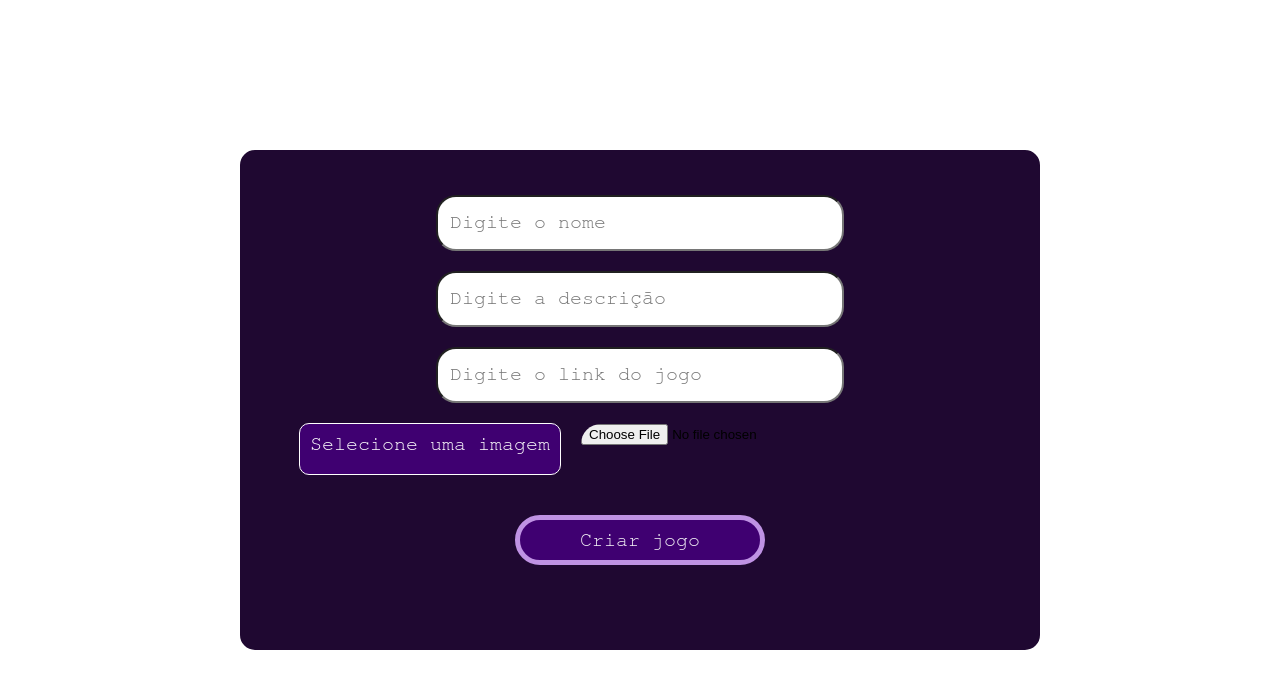
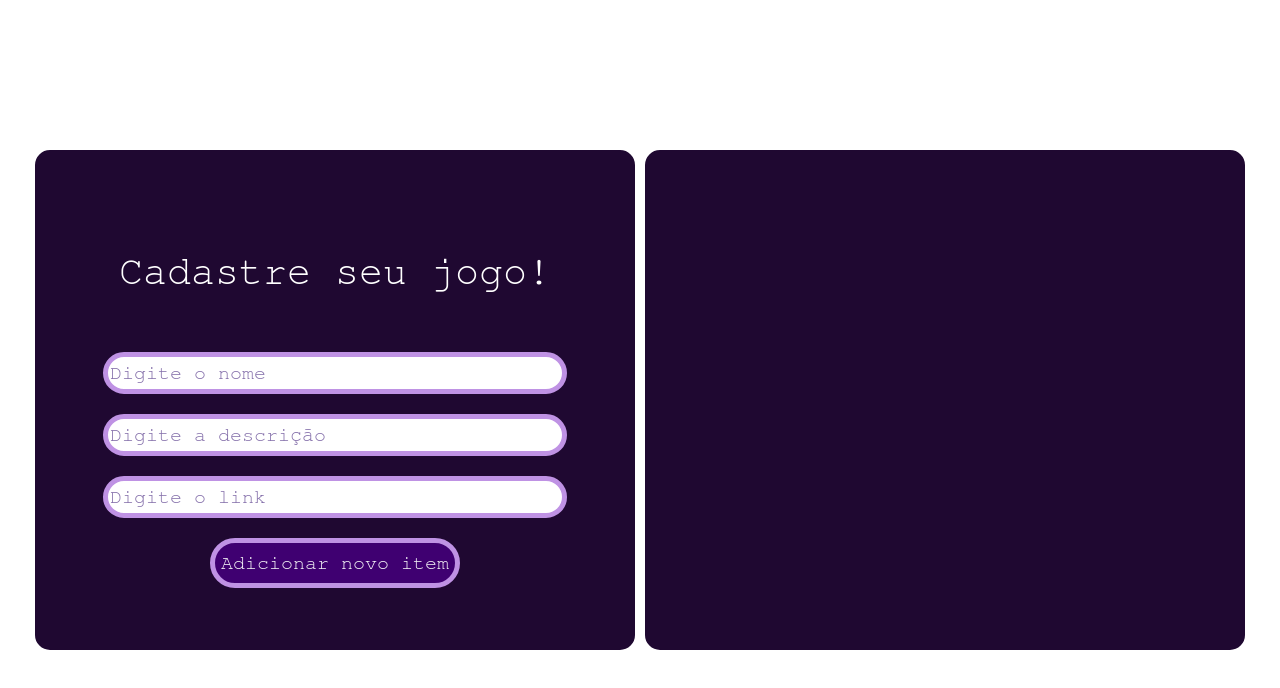
Before and after one commit to fabidev32/CTRL_Young_3_Projeto_React, a React (Create React App) app: page / in a window 1280 px wide. Shown: the top 688 px of the page. Built offline with nearby package versions, Linux system fonts and the light colour scheme.

Commit message:
Adicioanando código teste

```diff
--- a/src/App.js
+++ b/src/App.js
@@ -1,8 +1,19 @@
-import CadastrarJogo from "./componentes/cadastrar_jogo/cadastrar_jogo"
+// import CadastrarJogo from "./componentes/cadastrar_jogo/cadastrar_jogo"
+
+// function App() {
+//   return (
+//     <CadastrarJogo></CadastrarJogo>
+//   );
+// }
+
+// export default App;
+
+
+import Teste from "./componentes/teste/input"
 
 function App() {
   return (
-    <CadastrarJogo></CadastrarJogo>
+    <Teste></Teste>
   );
 }
 
--- /dev/null
+++ b/src/componentes/teste/input.js
@@ -0,0 +1,55 @@
+import { useState } from "react";
+import "./teste.css";
+
+export default function CadastrarJogo() {
+  const [nome, setNome] = useState("");
+  const [descricao, setDescricao] = useState("");
+  const [link, setLink] = useState("");
+  const [listaJogos, setListaJogos] = useState([]);
+
+  const NovoJogo = () => {
+    const novoJogo = { nome, descricao, link };
+    setListaJogos([...listaJogos, novoJogo]);
+  };
+
+  return (
+    <div class="formulario">
+      <div class="itens_formulario">
+        <div>
+          <p> Cadastre seu jogo! </p>
+          <input
+            type="text"
+            placeholder="Digite o nome"
+            value={nome}
+            onChange={(e) => setNome(e.target.value)}
+          />
+          <input
+            type="text"
+            placeholder="Digite a descrição"
+            value={descricao}
+            onChange={(e) => setDescricao(e.target.value)}
+          />
+          <input
+            type="text"
+            placeholder="Digite o link"
+            value={link}
+            onChange={(e) => setLink(e.target.value)}
+          />
+          <button onClick={() => NovoJogo()}>Adicionar novo item</button>
+        </div>
+
+        <div class="div_lista_jogos">
+          {listaJogos.map((jogo, posicao_array) => (
+            <div key={posicao_array}>
+              <h3>{jogo.nome}</h3>
+              <p>{jogo.descricao}</p>
+              <a href={jogo.link} target="_blank">
+                Acessar jogo
+              </a>
+            </div>
+          ))}
+        </div>
+      </div>
+    </div>
+  );
+}
--- /dev/null
+++ b/src/componentes/teste/teste.css
@@ -0,0 +1,111 @@
+.formulario {
+  display: flex;
+  justify-content: center;
+  align-items: center;
+  flex-direction: row;
+  width: 100%;
+  height: 100vh;
+  flex-direction: column;
+  gap: 20px;
+}
+
+.itens_formulario {
+  display: flex;
+}
+
+.itens_formulario div {
+  display: flex;
+  justify-content: center;
+  align-items: center;
+  flex-direction: column;
+  width: 600px;
+  height: 500px;
+  gap: 20px;
+  border-radius: 20px;
+  border: 5px solid white;
+  background-color: #1f0831;
+}
+
+.itens_formulario div {
+  display: flex;
+  flex-direction: column;
+  justify-content: center;
+  align-items: center;
+  gap: 20px;
+}
+
+.div_lista_jogos div {
+  display: flex;
+  align-items: center;
+  justify-content: center;
+  background-color: #774e99;
+
+}
+
+.div_lista_jogos{
+    overflow: hidden;
+}
+
+p {
+  font-size: 40px;
+  color: white;
+  font-family: FreeMono, monospace;
+}
+
+button {
+  border-radius: 80px;
+  background-color: #3f0071;
+  border: 5px solid #bf92e4;
+  width: 250px;
+  height: 50px;
+  color: #f5f4f7;
+  font-family: FreeMono, monospace;
+  font-size: 20px;
+}
+
+input {
+  border-radius: 80px;
+  border: 5px solid #bf92e4;
+  width: 450px;
+  height: 30px;
+  color: #14092b;
+  font-family: FreeMono, monospace;
+  font-size: 20px;
+}
+
+input::placeholder {
+  color: #846faa;
+  font-family: FreeMono, monospace;
+  font-size: 20px;
+}
+
+/* Card jogo */
+
+.card_jogo {
+  display: flex;
+  justify-content: center;
+  align-items: center;
+  flex-direction: column;
+  gap: 10px;
+  width: 400px;
+  height: 300px;
+  background-color: #8763a5;
+  margin: 10px;
+  border: 10px solid #e1d5eb;
+  border-radius: 20px;
+}
+
+.card_jogo p {
+  font-size: 30px;
+}
+
+.card_jogo button {
+  border-radius: 80px;
+  background-color: #3f0071;
+  border: 5px solid #bf92e4;
+  width: 250px;
+  height: 50px;
+  color: #f5f4f7;
+  font-family: FreeMono, monospace;
+  font-size: 20px;
+}
--- /dev/null
+++ b/src/componentes/teste/teste.js
@@ -0,0 +1,22 @@
+function Jogo(props) {
+  return (
+    <div className="div_jogo">
+      <p> {props.nome} </p>
+      <p> {props.descricao} </p>
+      <p> {props.link} </p>
+        <button>
+          Favoritar
+        </button>
+    </div>
+  );
+}
+
+export default Jogo;
+
+/* Esse meu código diz: eu estou exportando a função
+E sempre qe meu código chamar essa função jogo, eu vou exibir o meu nome e a minha descrição
+Isso é o que chamamos de props, ou seja, é o que me permite passar valores para o meu componentes
+
+Pode parecer estranho agora, mas é essencial para que a gente consiga conectar nossos elementos lego!
+
+*/
```
